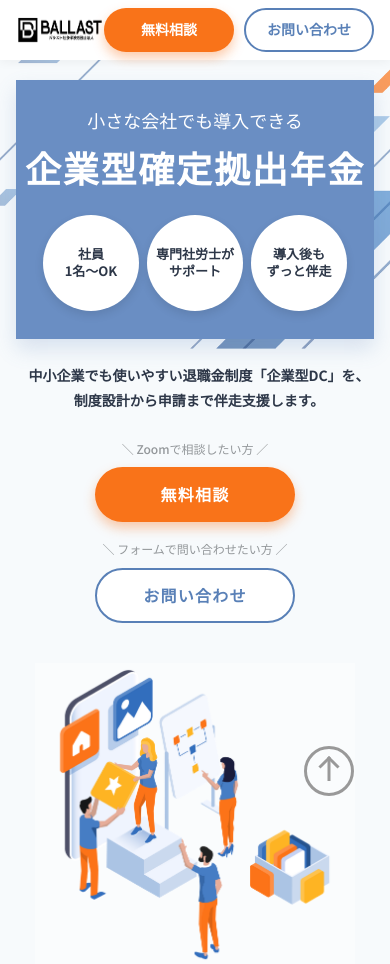
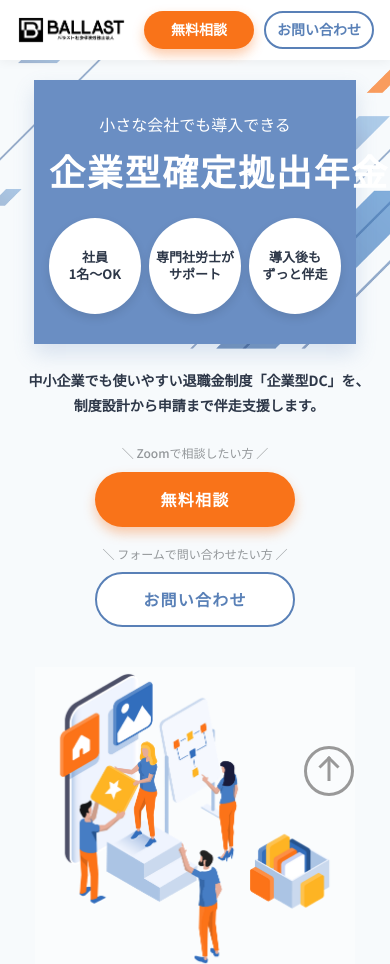
Before and after one commit to sayaka-ballast/dc-lp-test, a plain HTML site: page index.html in a window 390 px wide. Shown: the top 964 px of the page. Drawn offline with Linux system fonts and the light colour scheme.

```diff
--- a/stylesheets/style.css
+++ b/stylesheets/style.css
@@ -486,7 +486,7 @@ section {
     /* ▼【変更点3】左（中央側）に寄せる */
     justify-self: start;
     /* 幅を確保して崩れを防ぐ */
-    width: 100%;
+    width: 80%;
 
     margin: 0;
     z-index: 2;
@@ -517,18 +517,7 @@ section {
     font-weight: 700;
 }
 
-@media (max-width: 980px) {
-    .problem_cards {
-        grid-template-columns: 1fr;
-        /* 1列に落とす */
-        max-width: 520px;
-        justify-self: center;
-    }
-
-    .problem-illustration {
-        justify-self: center;
-    }
-}
+
 
 /* ============================================
    導入の不安をまとめて解決します！
@@ -1619,7 +1608,7 @@ section {
     }
 
     /* ------------------------------
-   Header（ボタン小さすぎ対策）
+   Header
    ------------------------------ */
     .header {
         height: 60px;
@@ -1636,10 +1625,10 @@ section {
     .header_actions .btn_contact,
     .header_actions .btn_consultation {
         width: auto;
-    min-width: 130px;
-    height: 44px;
+        min-width: 110px;
+        height: 38px;
         font-size: 14px;
-    padding: 0 14px;
+        padding: 0 10px;
     }
 
     /* ------------------------------
@@ -1651,29 +1640,43 @@ section {
     }
 
     .first_view .container {
-    display: block;
-  }
-
+        display: block !important;
+        /* 横並びを完全にやめる */
+        text-align: center !important;
+    }
+
+    /* 2. デスクトップ版の「幅65%」が箱を広げている主犯です。これを100%に。 */
     .fv_content_wrapper {
-    width: 100%;
-  }
-
+        width: 100% !important;
+        max-width: 100% !important;
+        display: block !important;
+        margin: 0 auto !important;
+    }
+
+    /* 3. 青い箱の「850px」と「min-height」を強制的に殺します */
     .fv_blue_box {
-    width: 100%;
-    max-width: 100%;
-    margin: 0 auto 24px;
-    padding: 24px 16px 28px;
-    box-sizing: border-box;
-    min-height: auto;
-    display: flex;
-    flex-direction: column;
-    align-items: center;
-  }
-
+        width: 90% !important;
+        /* 画面の90%幅に強制固定 */
+        max-width: 500px !important;
+        /* どんなに頑張っても500px以上にはさせない */
+        min-width: 0 !important;
+        min-height: 0 !important;
+        /* 380pxの呪いを解く */
+
+        display: inline-block !important;
+        /* 中身に吸い付くようにする */
+        margin: 0 auto 24px !important;
+        padding: 30px 15px !important;
+        box-sizing: border-box !important;
+        float: none !important;
+        /* 万が一のfloatも解除 */
+    }
+
+    /* 4. 文字が箱を押し広げないようにサイズを強制ダウン */
     .eyebrow {
-    font-size: 18px;
-    margin-bottom: 8px;
-    white-space: nowrap;
+        font-size: 16px !important;
+        white-space: normal !important;
+        display: block !important;
     }
 
     .fv_blue_box h1 {
@@ -1749,7 +1752,7 @@ section {
     .problem_cards {
         order: 2;
         width: 100%;
-    max-width: 100%;
+        max-width: 560px;
         display: grid;
         grid-template-columns: 1fr 1fr;
         gap: 12px;
@@ -1770,11 +1773,34 @@ section {
         border-radius: 16px;
         padding: 16px 8px;
         min-height: 110px;
+        width: 100%;
     }
 
     .problem_cards .card h3 {
         font-size: 15px;
         line-height: 1.5;
+    }
+
+    /* ------------------------------
+   3. Solution Intro
+   ------------------------------ */
+
+    .solution_intro .section_title {
+        font-size: 30px;
+        /* 42px → 30px（28〜34で調整） */
+        line-height: 1.35;
+    }
+
+    .solution_intro .solution_lead {
+        font-size: 16px;
+        /* 20px → 16px（15〜17で調整） */
+        line-height: 1.7;
+    }
+
+    .solution_intro .badge_support {
+        font-size: 18px;
+        /* 24px → 18px（16〜20で調整） */
+        padding: 3px 12px;
     }
 
     /* ------------------------------
@@ -1936,11 +1962,11 @@ section {
         padding: 0 24px;
     }
 
-  .support_step + .support_step {
+    .support_step+.support_step {
         margin-top: 60px;
     }
 
-  .support_step + .support_step::before {
+    .support_step+.support_step::before {
         display: none;
     }
 
@@ -1960,7 +1986,8 @@ section {
 
     .support_body {
         order: 2;
-    align-items: flex-start; /* ← 修正 */
+        align-items: flex-start;
+        /* ← 修正 */
         text-align: center;
         max-width: 100%;
     }
@@ -2016,7 +2043,7 @@ section {
         margin-bottom: 24px;
     }
 
-  .step_card > img {
+    .step_card>img {
         margin: 0 0 16px 0;
         width: 60px;
     }
@@ -2115,4 +2142,5 @@ section {
         text-align: center;
         margin-bottom: 24px;
     }
-}
+
+}
```
Lines whose indentation alone changed are shown as unchanged.
